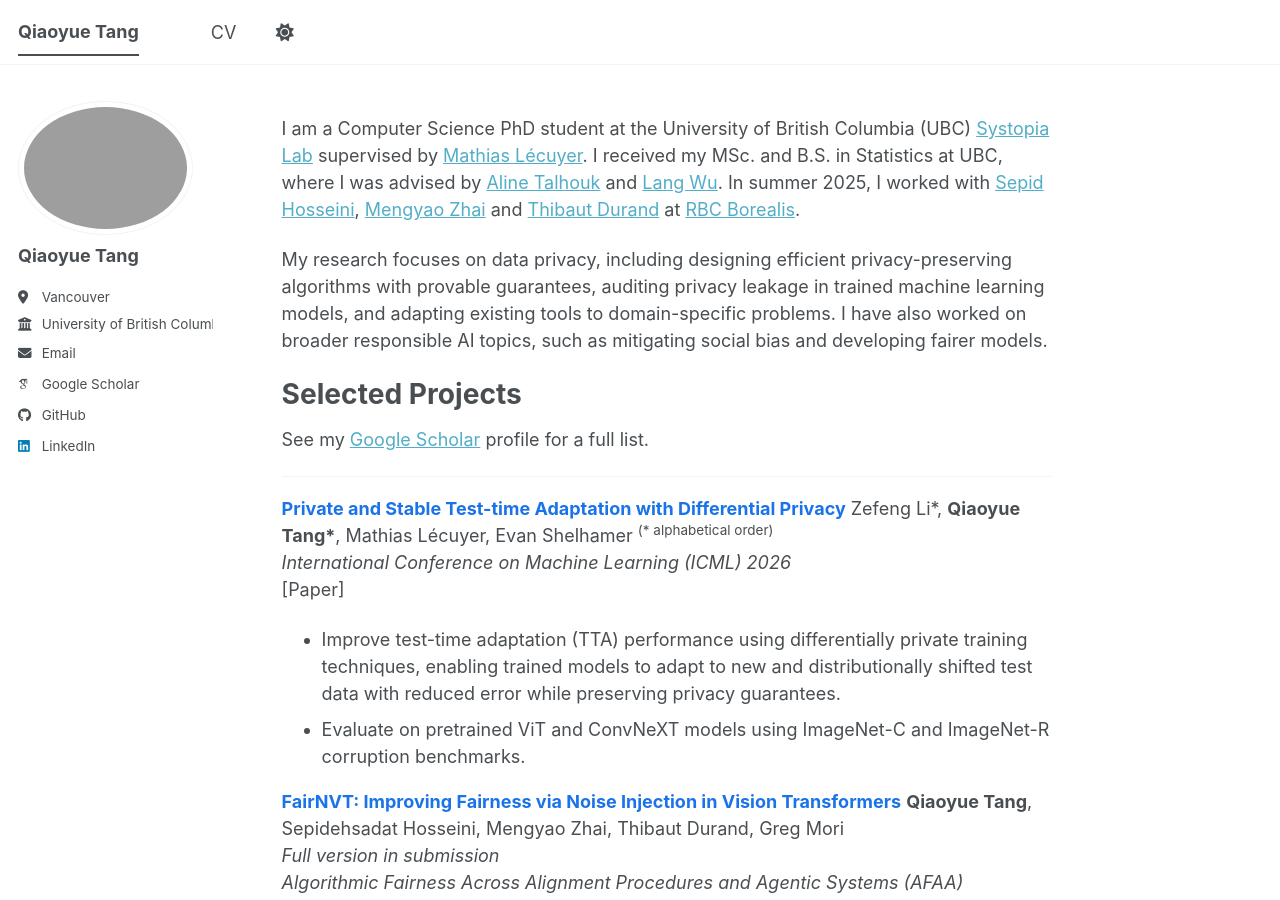
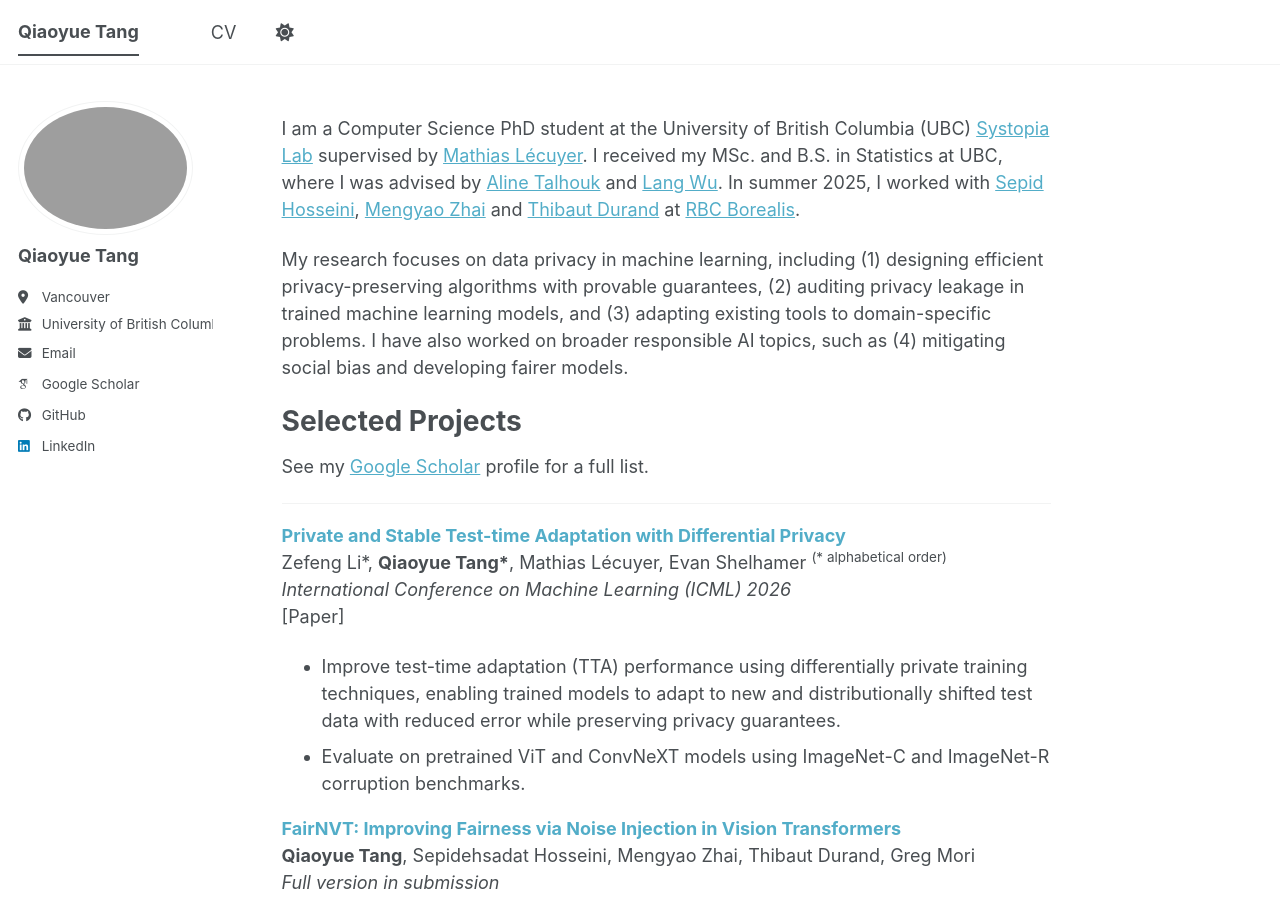
Before and after one commit to qiaoyuet/qiaoyuet.github.io, a Jekyll site: the page built from _pages/about.md, in a window 1280 px wide and 900 px high. Built offline with Jekyll 4.4.1, drawn with Linux system fonts in a browser that asks for light colours; some web fonts are replaced; a script bundle is joined from its source files by our own code; library files that are not in the unit come from our copies.

Commit message:
Update about.md

```diff
--- a/_pages/about.md
+++ b/_pages/about.md
@@ -9,7 +9,9 @@
 
 I am a Computer Science PhD student at the University of British Columbia (UBC) [Systopia Lab](https://systopia.cs.ubc.ca/people) supervised by [Mathias Lécuyer](https://mathias.lecuyer.me/). I received my MSc. and B.S. in Statistics at UBC, where I was advised by [Aline Talhouk](https://talhouklab.med.ubc.ca/dr-aline-talhouk/) and [Lang Wu](https://www.stat.ubc.ca/~lang/). In summer 2025, I worked with [Sepid Hosseini](https://sepidsh.github.io/), [Mengyao Zhai](https://mzhai.weebly.com/) and [Thibaut Durand](https://github.com/durandtibo) at [RBC Borealis](https://rbcborealis.com/).
 
-My research focuses on data privacy, including designing efficient privacy-preserving algorithms with provable guarantees, auditing privacy leakage in trained machine learning models, and adapting existing tools to domain-specific problems. I have also worked on broader responsible AI topics, such as mitigating social bias and developing fairer models.
+My research focuses on data privacy in machine learning, including (1) designing efficient privacy-preserving algorithms with provable guarantees, (2) auditing privacy leakage in trained machine learning models, and (3) adapting existing tools to
+domain-specific problems. I have also worked on broader responsible AI topics, such as (4) mitigating social bias
+and developing fairer models.
 
 
 # Selected Projects
@@ -18,7 +20,7 @@
 
 ---
 
-<span style="color:#1a73e8">**Private and Stable Test-time Adaptation with Differential Privacy**</span>
+<span style="color:#52adc8">**Private and Stable Test-time Adaptation with Differential Privacy**</span>
 Zefeng Li\*, **Qiaoyue Tang\***, Mathias Lécuyer, Evan Shelhamer <sup>(\* alphabetical order)</sup>
 *International Conference on Machine Learning (ICML) 2026*
 [Paper]
@@ -27,7 +29,7 @@
 
 <div style="margin-bottom: 0.8em;"></div>
 
-<span style="color:#1a73e8">**FairNVT: Improving Fairness via Noise Injection in Vision Transformers**</span>
+<span style="color:#52adc8">**FairNVT: Improving Fairness via Noise Injection in Vision Transformers**</span>
 **Qiaoyue Tang**, Sepidehsadat Hosseini, Mengyao Zhai, Thibaut Durand, Greg Mori
 *Full version in submission*
 *Algorithmic Fairness Across Alignment Procedures and Agentic Systems (AFAA) Workshop @ ICLR 2026*
@@ -37,7 +39,7 @@
 
 <div style="margin-bottom: 0.8em;"></div>
 
-<span style="color:#1a73e8">**On the Performance of Differentially Private Optimization with Heavy-Tail Class Imbalance**</span>
+<span style="color:#52adc8">**On the Performance of Differentially Private Optimization with Heavy-Tail Class Imbalance**</span>
 **Qiaoyue Tang**, Alain Zhiyanov, and Mathias Lécuyer
 *High-dimensional Learning Dynamics Workshop @ ICML 2025*
 [Paper](https://arxiv.org/abs/2507.10536)
@@ -45,7 +47,7 @@
 
 <div style="margin-bottom: 0.8em;"></div>
 
-<span style="color:#1a73e8">**PANORAMIA: Privacy Auditing of Machine Learning Models without Retraining**</span>
+<span style="color:#52adc8">**PANORAMIA: Privacy Auditing of Machine Learning Models without Retraining**</span>
 Mishaal Kazmi\*, Hadrien Lautraite\*, Alireza Akbari\*, **Qiaoyue Tang\***, Mauricio Soroco, Tao Wang, Sébastien Gambs, Mathias Lécuyer <sup>(\* equal contribution)</sup>
 *Neural Information Processing Systems (NeurIPS) 2024*
 [Paper](https://arxiv.org/abs/2402.09477) / [Code](https://github.com/ubc-systopia/panoramia-privacy-measurement) / [Slides](/files/panoramia_nips_video.pdf)
@@ -54,7 +56,7 @@
 
 <div style="margin-bottom: 0.8em;"></div>
 
-<span style="color:#1a73e8">**DP-AdamBC: Your DP-Adam Is Actually DP-SGD (Unless You Apply Bias Correction)**</span>
+<span style="color:#52adc8">**DP-AdamBC: Your DP-Adam Is Actually DP-SGD (Unless You Apply Bias Correction)**</span>
 **Qiaoyue Tang**, Frederick Shpilevskiy, Mathias Lécuyer
 *AAAI Conference on Artificial Intelligence (AAAI) 2024* <span style="color:red">**(Oral, 2.3%)**</span>
 <span style="font-size:0.85em; color:gray">Also presented at Workshop on Trustworthy and Reliable Large-Scale Machine Learning Models @ ICLR 2023</span>
@@ -64,7 +66,7 @@
 
 <div style="margin-bottom: 0.8em;"></div>
 
-<span style="color:#1a73e8">**DP-SGD-LF: Improving Utility under Differentially Private Learning via Layer Freezing**</span>
+<span style="color:#52adc8">**DP-SGD-LF: Improving Utility under Differentially Private Learning via Layer Freezing**</span>
 **Qiaoyue Tang**, Mathias Lécuyer
 [Paper](https://openreview.net/attachment?id=coLtCLTHFbW&name=pdf)
 - Propose a layer-freezing variant of DP-SGD that improves utility at fixed privacy budget, supported by both theoretical analysis and empirical evaluation.
```
